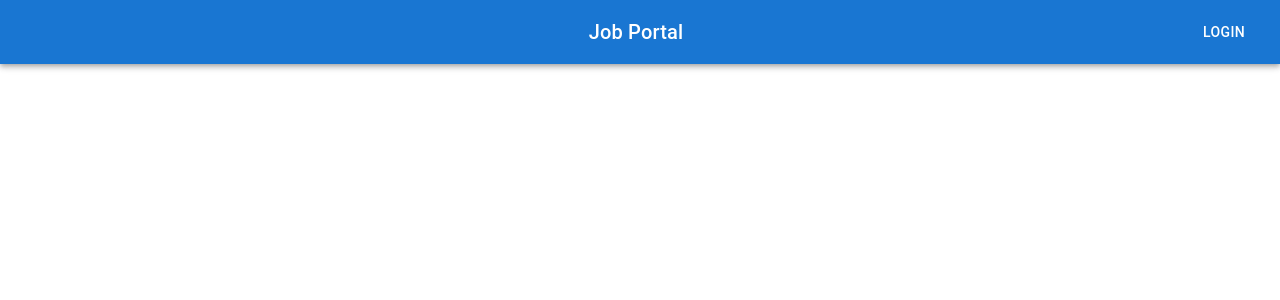
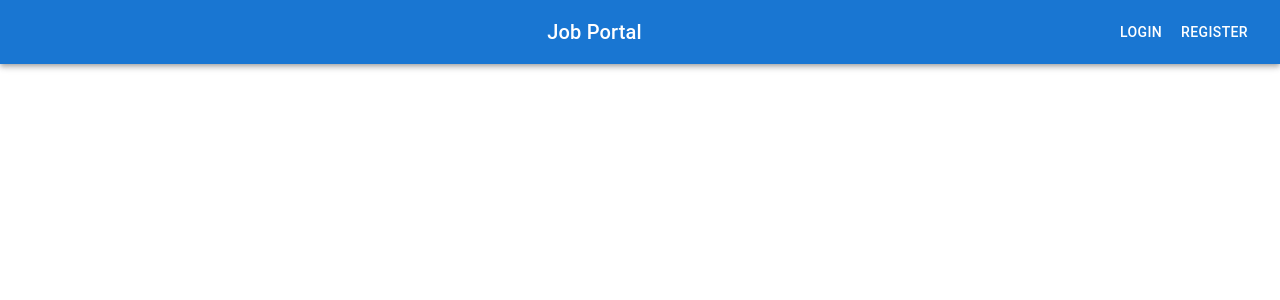
Before and after one commit to muhammad-huzaifa-coderzhunt/Job_portal, a React (Create React App) app in the folder frontend/: page / in a window 1280 px wide. Before the commit this address had no page. Shown: the top 300 px of the page. Built offline with nearby package versions, Linux system fonts and the light colour scheme; some icons are missing.

Commit message:
feat(frontend): implement logout functionality in AppBar

```diff
--- a/frontend/src/components/AppBar.js
+++ b/frontend/src/components/AppBar.js
@@ -6,8 +6,17 @@
 import Button from '@mui/material/Button';
 import IconButton from '@mui/material/IconButton';
 import MenuIcon from '@mui/icons-material/Menu';
+import { useNavigate } from 'react-router-dom';
 
 export default function ButtonAppBar() {
+  const navigate = useNavigate();
+  const token = localStorage.getItem('token');
+
+  const handleLogout = () => {
+    localStorage.removeItem('token');
+    navigate('/login');
+  };
+
   return (
     <Box sx={{ flexGrow: 1 }}>
       <AppBar position="static">
@@ -24,7 +33,20 @@
           <Typography variant="h6" component="div" sx={{ flexGrow: 1 }}>
             Job Portal
           </Typography>
-          <Button color="inherit">Login</Button>
+          {token ? (
+            <Button color="inherit" onClick={handleLogout}>
+              Logout
+            </Button>
+          ) : (
+            <>
+              <Button color="inherit" onClick={() => navigate('/login')}>
+                Login
+              </Button>
+              <Button color="inherit" onClick={() => navigate('/register')}>
+                Register
+              </Button>
+            </>
+          )}
         </Toolbar>
       </AppBar>
     </Box>
```
